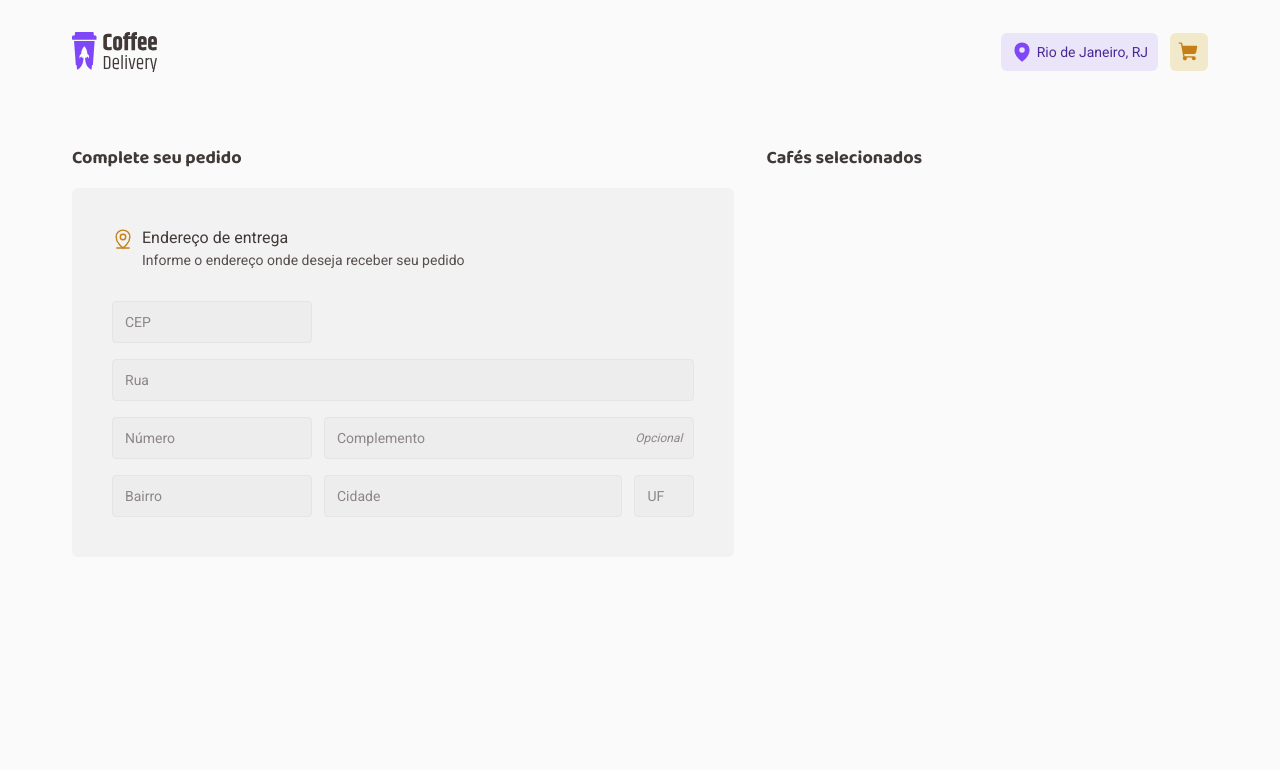
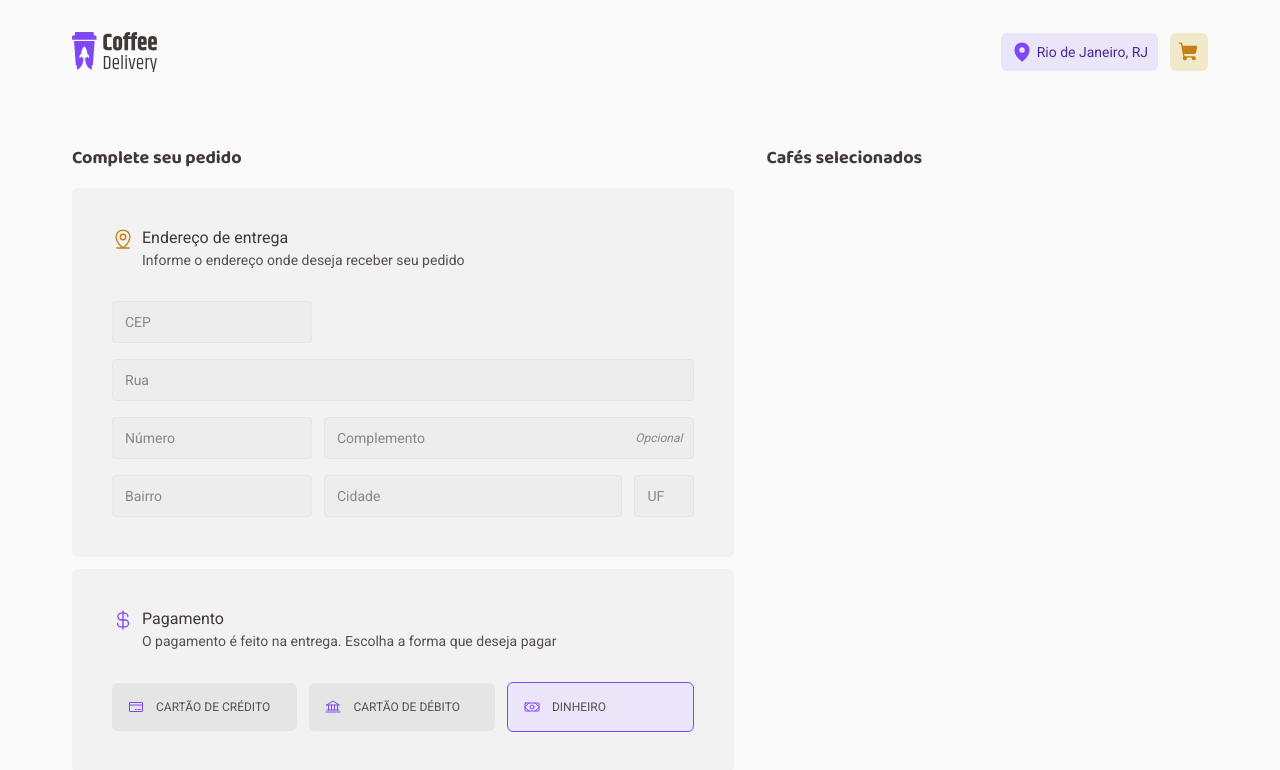
Before and after one commit to pedrolgarcia/coffee-delivery, a React (Vite) app: page /checkout in a window 1280 px wide. Shown: the top 770 px of the page. Built offline with nearby package versions, Linux system fonts and the light colour scheme.

Commit message:
feat: payment option

```diff
--- /dev/null
+++ b/src/pages/Checkout/components/PaymentOption/index.tsx
@@ -0,0 +1,21 @@
+import { ReactNode } from 'react'
+import { PaymentOptionContainer } from './styles'
+
+interface PaymentOptionProps {
+  name: string
+  icon: ReactNode
+  selected: boolean
+}
+
+export function PaymentOption({
+  name,
+  icon,
+  selected = false,
+}: PaymentOptionProps) {
+  return (
+    <PaymentOptionContainer selected={selected}>
+      {icon}
+      <span>{name}</span>
+    </PaymentOptionContainer>
+  )
+}
--- /dev/null
+++ b/src/pages/Checkout/components/PaymentOption/styles.ts
@@ -0,0 +1,46 @@
+import styled, { css } from 'styled-components'
+
+interface PaymentOptionContainerProps {
+  selected: boolean
+}
+
+export const PaymentOptionContainer = styled.div<PaymentOptionContainerProps>`
+  display: flex;
+  flex: 1;
+  align-items: center;
+
+  padding: 1rem;
+  border-radius: 6px;
+
+  background-color: ${({ theme }) => theme['gray-400']};
+
+  cursor: pointer;
+
+  ${({ selected }) => {
+    if (selected) {
+      return css`
+        border: 1px solid ${({ theme }) => theme['purple-500']};
+        background-color: ${({ theme }) => theme['purple-300']};
+      `
+    }
+  }}
+
+  &:hover {
+    background-color: ${({ theme }) => theme['gray-500']};
+
+    span {
+      color: ${({ theme }) => theme['gray-800']};
+    }
+  }
+
+  svg {
+    color: ${({ theme }) => theme['purple-500']};
+    margin-right: 0.75rem;
+  }
+
+  span {
+    font-size: 0.75rem;
+    color: ${({ theme }) => theme['gray-700']};
+    text-transform: uppercase;
+  }
+`
--- a/src/pages/Checkout/index.tsx
+++ b/src/pages/Checkout/index.tsx
@@ -1,14 +1,24 @@
-import { MapPin, MapPinLine } from 'phosphor-react'
+import {
+  Bank,
+  CreditCard,
+  CurrencyDollar,
+  MapPinLine,
+  Money,
+} from 'phosphor-react'
+
 import { Input } from '../../components/Input'
+import { PaymentOption } from './components/PaymentOption'
+
 import {
   CheckoutContainer,
   CompleteOrder,
-  AddressContainer,
-  PaymentContainer,
+  BoxContainer,
+  AddressHeader,
+  PaymentHeader,
   CartContainer,
-  AddressHeader,
   FormRow,
   Form,
+  PaymentOptionsList,
 } from './styles'
 
 export function Checkout() {
@@ -17,7 +27,7 @@ export function Checkout() {
       <CompleteOrder>
         <strong>Complete seu pedido</strong>
 
-        <AddressContainer>
+        <BoxContainer>
           <AddressHeader>
             <MapPinLine size={22} />
 
@@ -47,8 +57,38 @@ export function Checkout() {
               <Input placeholder="UF" width={60} required />
             </FormRow>
           </Form>
-        </AddressContainer>
-        <PaymentContainer></PaymentContainer>
+        </BoxContainer>
+
+        <BoxContainer>
+          <PaymentHeader>
+            <CurrencyDollar size={22} />
+
+            <div>
+              <p>Pagamento</p>
+              <p>
+                O pagamento é feito na entrega. Escolha a forma que deseja pagar
+              </p>
+            </div>
+          </PaymentHeader>
+
+          <PaymentOptionsList>
+            <PaymentOption
+              name="Cartão de crédito"
+              icon={<CreditCard size={16} />}
+              selected={false}
+            />
+            <PaymentOption
+              name="Cartão de débito"
+              icon={<Bank size={16} />}
+              selected={false}
+            />
+            <PaymentOption
+              name="Dinheiro"
+              icon={<Money size={16} />}
+              selected
+            />
+          </PaymentOptionsList>
+        </BoxContainer>
       </CompleteOrder>
 
       <CartContainer>
--- a/src/pages/Checkout/styles.ts
+++ b/src/pages/Checkout/styles.ts
@@ -24,7 +24,7 @@ export const CompleteOrder = styled.div`
   }
 `
 
-export const AddressContainer = styled.div`
+export const BoxContainer = styled.div`
   background-color: ${({ theme }) => theme['gray-200']};
 
   margin-bottom: 0.75rem;
@@ -33,15 +33,10 @@ export const AddressContainer = styled.div`
   padding: 2.5rem;
 `
 
-export const AddressHeader = styled.div`
+export const BoxHeader = styled.div`
   display: flex;
 
   margin-bottom: 2rem;
-
-  > svg {
-    color: ${({ theme }) => theme['yellow-700']};
-    margin-right: 0.5rem;
-  }
 
   p:nth-of-type(1) {
     color: ${({ theme }) => theme['gray-800']};
@@ -54,6 +49,27 @@ export const AddressHeader = styled.div`
     color: ${({ theme }) => theme['gray-700']};
     line-height: 1.3;
   }
+`
+
+export const AddressHeader = styled(BoxHeader)`
+  > svg {
+    color: ${({ theme }) => theme['yellow-700']};
+    margin-right: 0.5rem;
+  }
+`
+
+export const PaymentHeader = styled(BoxHeader)`
+  > svg {
+    color: ${({ theme }) => theme['purple-500']};
+    margin-right: 0.5rem;
+  }
+`
+
+export const PaymentOptionsList = styled.div`
+  display: flex;
+  align-items: center;
+  justify-content: space-between;
+  gap: 0.75rem;
 `
 
 export const Form = styled.form`
```
